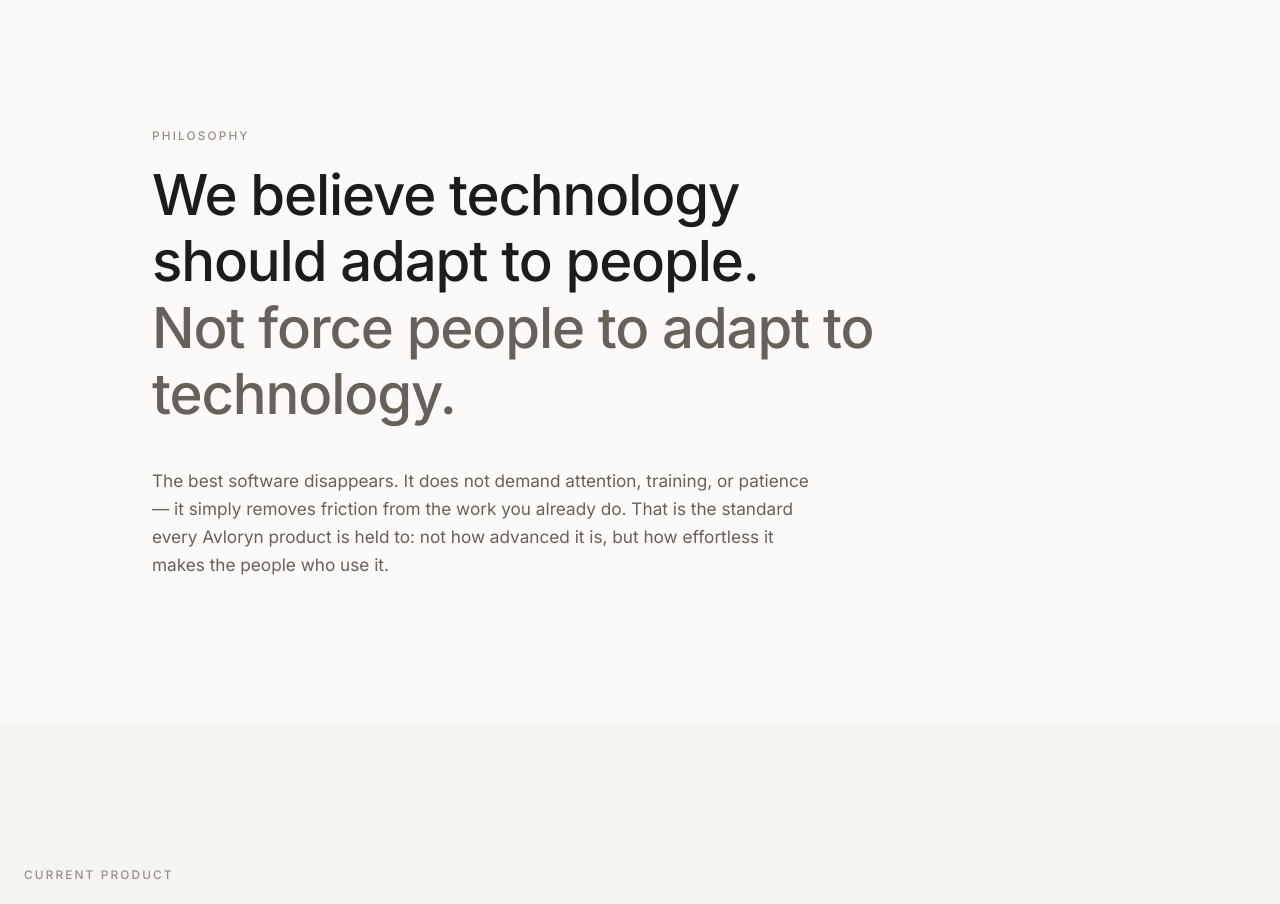
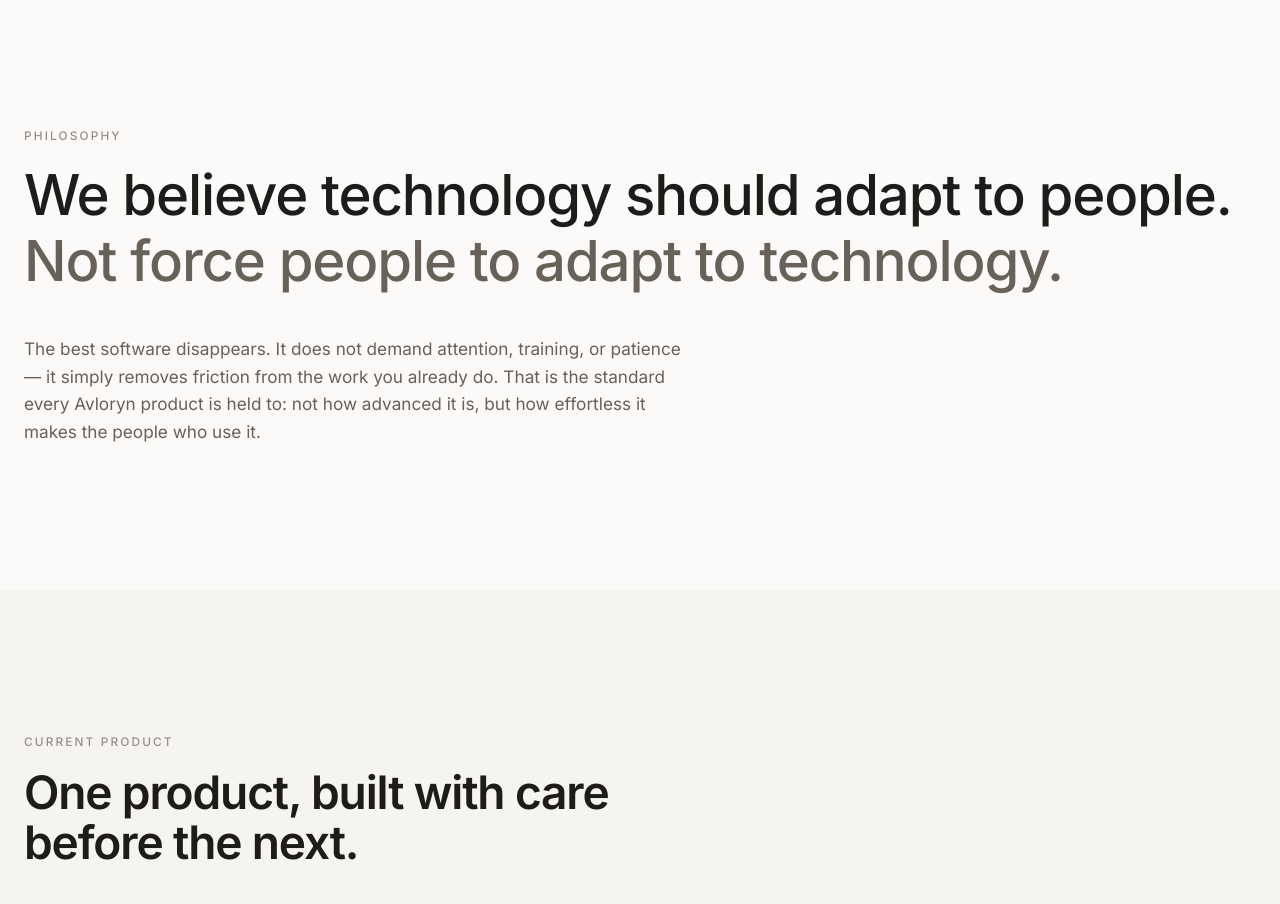
Before and after one commit to hstofficial09-design/avloryn-labs, a Next.js app: page / in a window 1280 px wide. Shown: the part 1080-1984 px from the top of the page. Built offline with nearby package versions, Linux system fonts and the light colour scheme; no server answers.

Commit message:
Left-align Philosophy to match other sections
Removed max-w-5xl which (with the centered container) narrowed and
centered the block; now uses the standard full-width container so its
left edge lines up with Product/Vision/Values/etc.

Co-Authored-By: Claude Opus 4.8 <noreply@anthropic.com>

```diff
--- a/components/sections/philosophy.tsx
+++ b/components/sections/philosophy.tsx
@@ -6,7 +6,7 @@ import { fadeUp, VIEWPORT_SOFT } from "@/lib/motion";
 export function Philosophy() {
   return (
     <section id="philosophy" className="scroll-mt-24 py-28 sm:py-36">
-      <div className="container max-w-5xl">
+      <div className="container">
         <motion.p
           variants={fadeUp}
           initial="hidden"
```
